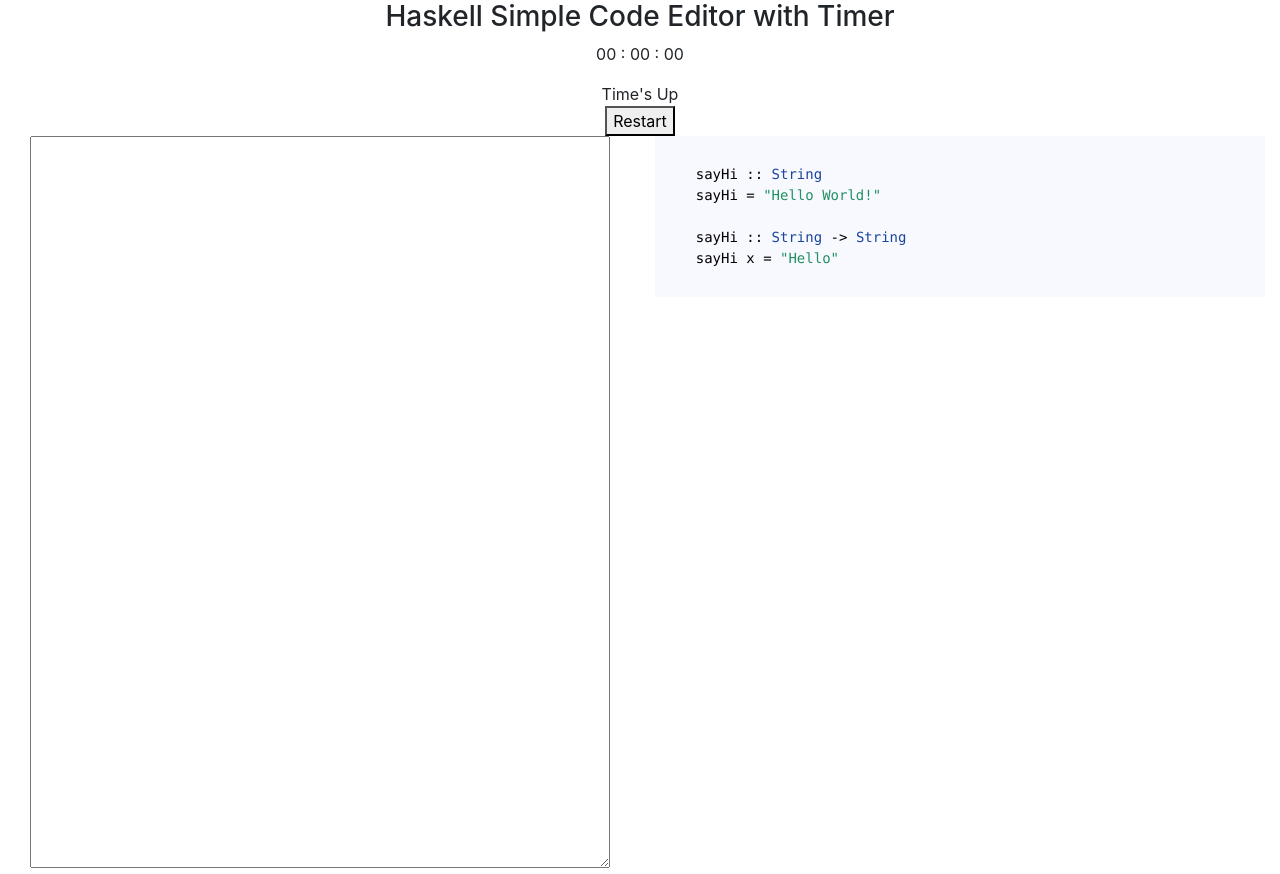
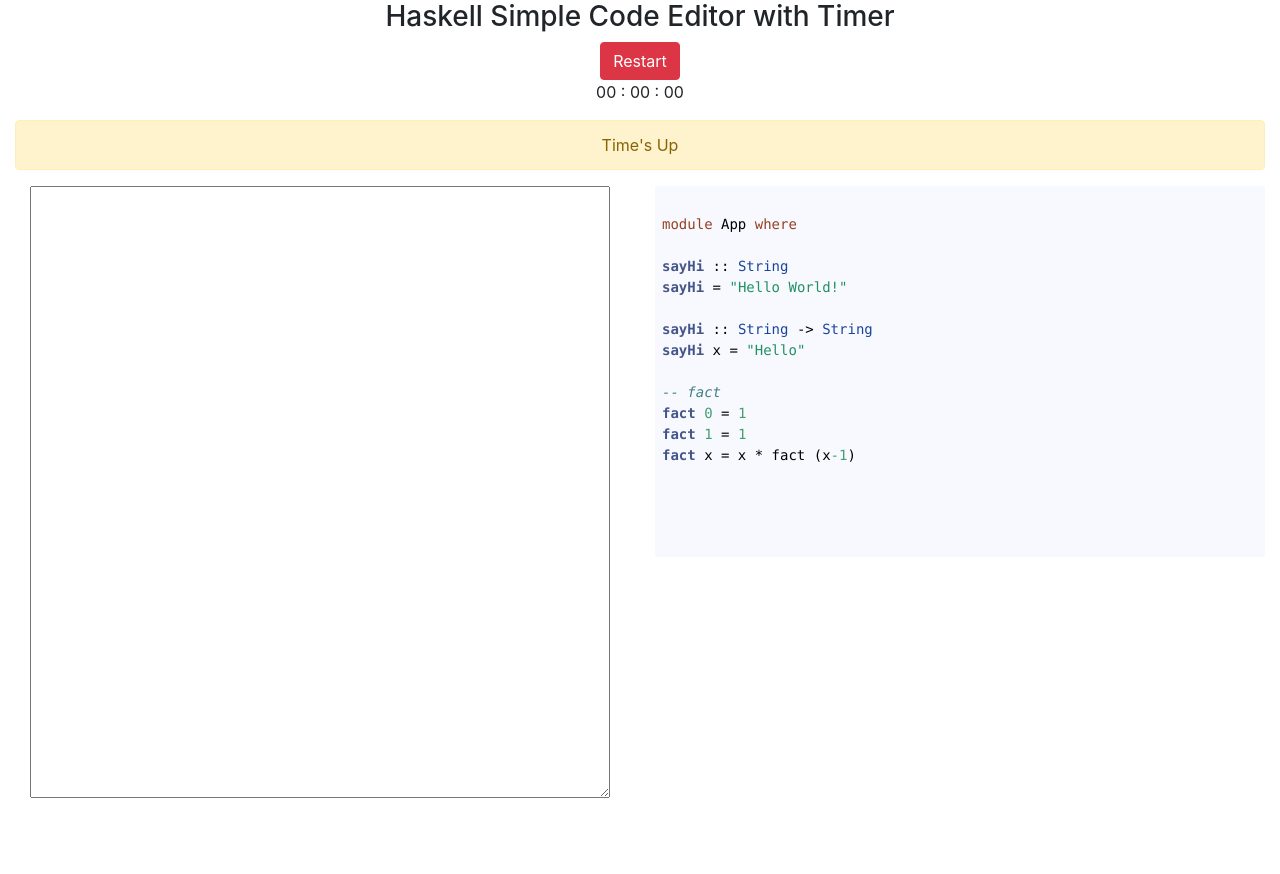
Before and after one commit to archivedwork/code-editor-with-timer, a React (Create React App) app: page / in a window 1280 px wide. After the commit the page ends 804 px from the top, so only its background shows below. Built offline with nearby package versions, Linux system fonts and the light colour scheme.

Commit message:
fix: design

```diff
--- a/src/App.js
+++ b/src/App.js
@@ -25,6 +25,7 @@ function App() {
         <div className="row">
             <div className="col-md-12">
               <Timer seconds={2}/>
+              {/* <Timer minutes={20}/> */}
             </div>
             <div className="col-md-12"><Editor /></div>
 
--- a/src/components/Editor.jsx
+++ b/src/components/Editor.jsx
@@ -4,11 +4,21 @@ import { Light as SyntaxHighlighter  } from 'react-syntax-highlighter';
 import docco from 'react-syntax-highlighter/dist/esm/styles/hljs/docco';
 
  const codeString = `
-    sayHi :: String
-    sayHi = "Hello World!"
+module App where
 
-    sayHi :: String -> String
-    sayHi x = "Hello"
+sayHi :: String
+sayHi = "Hello World!"
+
+sayHi :: String -> String
+sayHi x = "Hello"
+
+-- fact
+fact 0 = 1
+fact 1 = 1
+fact x = x * fact (x-1)
+
+
+
  `;
 
 
@@ -36,7 +46,7 @@ class Editor extends Component {
                 <div className="col-md-6">
                 <textarea
                     id="txt"
-                    rows="30"
+                    rows="25"
                     className="custom-width"
                     value={this.state.textAreaValue}
                     onChange={this.handleChange}
@@ -45,7 +55,7 @@ class Editor extends Component {
 
                 <div className="col-md-6">
                     <div className="custom-text-align">
-                    <SyntaxHighlighter language="haskell" style={docco}>
+                    <SyntaxHighlighter language="haskell" style={docco} >
                         {codeString}
                     </SyntaxHighlighter>
                     </div>
--- a/src/components/Timer.jsx
+++ b/src/components/Timer.jsx
@@ -41,10 +41,10 @@ const Timer = ({hours = 0, minutes = 0, seconds = 0}) => {
     return(
         <div className="Timer">
             {/* <h1>Timer Component</h1> */}
+            <button className="btn btn-danger" onClick={() => reset()}>Restart</button>
             <p>{ `${h.toString().padStart(2, '0')} : ${m.toString().padStart(2, '0')} : ${s.toString().padStart(2, '0')}`}</p>
-            <div>{over ? "Time's Up" : ''}</div>
+            <div>{over ? <div className="alert alert-warning">Time's Up</div> : ''}</div>
             {/* <button onClick={() => setPaused(!paused)}>{paused ? 'Resume' : 'Pause'}</button> */}
-            <button onClick={() => reset()}>Restart</button>
         </div>
     )
 }
```
